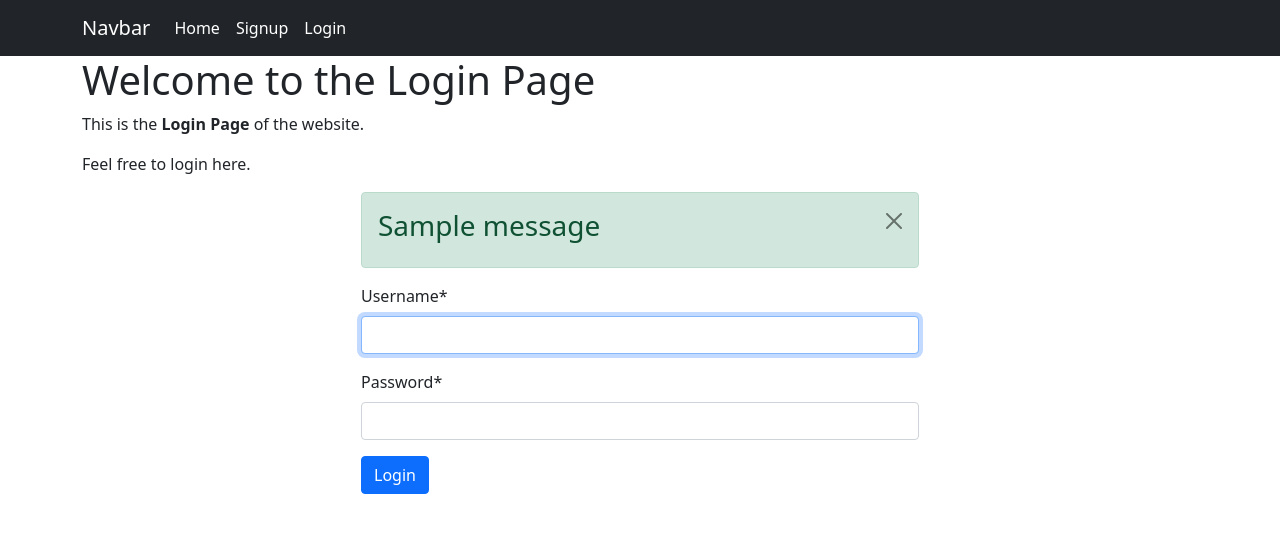
After one commit to zahidhasanmilu/Django_User_Authentication, a Django app: page /login/ in a window 1280 px wide. The commit adds this page. Shown: the top 533 px of the page. Run offline with Django 4.2, Linux system fonts and the light colour scheme; one stand-in notice (Sample message) is shown; some libraries are stand-ins or nearby versions.

Commit message:
login form and templates

```diff
--- a/templates/layout.html
+++ b/templates/layout.html
@@ -37,7 +37,9 @@
                             <li class="nav-item">
                                 <a class="nav-link active" href="{% url 'signup' %}">Signup</a>
                             </li>
-
+                            <li class="nav-item">
+                                <a class="nav-link active" href="{% url 'login' %}">Login</a>
+                            </li>
                             <li class="nav-item">
                                 <a class="nav-link disabled" href="#" tabindex="-1" aria-disabled="true">{{request.user.username}}</a>
                             </li>
--- /dev/null
+++ b/templates/login.html
@@ -0,0 +1,37 @@
+{% extends 'layout.html' %}
+
+{% load crispy_forms_tags %}
+
+{% block title %}
+Login Page
+{% endblock title %}
+
+
+
+{% block content %}
+<h1>Welcome to the Login Page</h1>
+<p>This is the <b>Login Page</b> of the website.</p>
+<p>Feel free to login here.</p>
+
+<form method="POST" class="center" style="width: 50%; margin: auto;">
+
+    <!-- message  -->
+    <div class="messages">
+        {% if messages %}
+        {% for message in messages %}
+        <div {% if message.tags %} class="alert alert-{{message.tags}} alert-dismissible fade show {% endif %}"
+            role="alert">
+            <strong>
+                <h3>{{ message }}</h3>
+            </strong>
+            <button type="button" class="btn-close" data-bs-dismiss="alert" aria-label="Close"></button>
+        </div>
+        {% endfor %}
+        {% endif %}
+    </div>
+     <!-- message end  -->
+    {% csrf_token %}
+    {{ form|crispy }}
+    <button type="submit" class="btn btn-primary">Login</button>
+</form>
+{% endblock content %}
--- a/templates/signup.html
+++ b/templates/signup.html
@@ -10,7 +10,7 @@ Signup Page
 
 {% block content %}
 <h1>Welcome to the Signup Page</h1>
-<p>This is the signup page of the website.</p>
+<p>This is the <b>signup page</b> of the website.</p>
 <p>Feel free to signup here.</p>
 
 <form method="POST" class="center" style="width: 50%; margin: auto;">
--- a/user_app/urls.py
+++ b/user_app/urls.py
@@ -1,7 +1,8 @@
 from django.urls import path
-from .views import Home,user_signup
+from .views import Home,user_signup,user_login
 
 urlpatterns = [
     path('', Home.as_view(), name='home'),
     path('signup/', user_signup, name='signup'),
+    path('login/', user_login, name='login'),
 ]
--- a/user_app/views.py
+++ b/user_app/views.py
@@ -1,6 +1,12 @@
 from django.shortcuts import render, redirect
 from django.views.generic import TemplateView
-from django.contrib.auth.forms import UserCreationForm
+from django.contrib.auth.forms import UserCreationForm, AuthenticationForm
+from django.contrib.auth import login, logout, authenticate
+from django.contrib.auth.decorators import login_required
+from .utils import logout_required
+
+# message
+from django.contrib import messages
 
 
 # Create your views here.
@@ -8,7 +14,10 @@ class Home(TemplateView):
     template_name = 'home.html'
 
 
+@logout_required
 def user_signup(request):
+    # if request.user.is_authenticated: #####if not use custom @logout_required decorator
+    #     return redirect('home')
     if request.method == 'POST':
         form = UserCreationForm(request.POST)
         if form.is_valid():
@@ -16,4 +25,24 @@ def user_signup(request):
             return redirect('home')
     else:
         form = UserCreationForm()
-    return render(request, 'signup.html',context={'form':form})
+    return render(request, 'signup.html', context={'form': form})
+
+
+def user_login(request):
+    # @logout_required  #####if not use request.user.is_authenticated:
+    if request.user.is_authenticated:
+        return redirect('home')
+    form = AuthenticationForm()
+    if request.method == 'POST':
+        form = AuthenticationForm(data=request.POST)
+        if form.is_valid():
+            username = form.cleaned_data['username']
+            password = form.cleaned_data['password']
+            user = authenticate(username=username, password=password)
+            login(request, user)
+            return redirect('home')
+        else:
+            print(form.errors)
+            messages.warning(request, 'Invalid username or password')
+            return redirect('login')
+    return render(request, 'login.html', context={'form': form})
```
Also changed, not shown: user_app/utils.py (added, +12 -0 lines), db.sqlite3.
